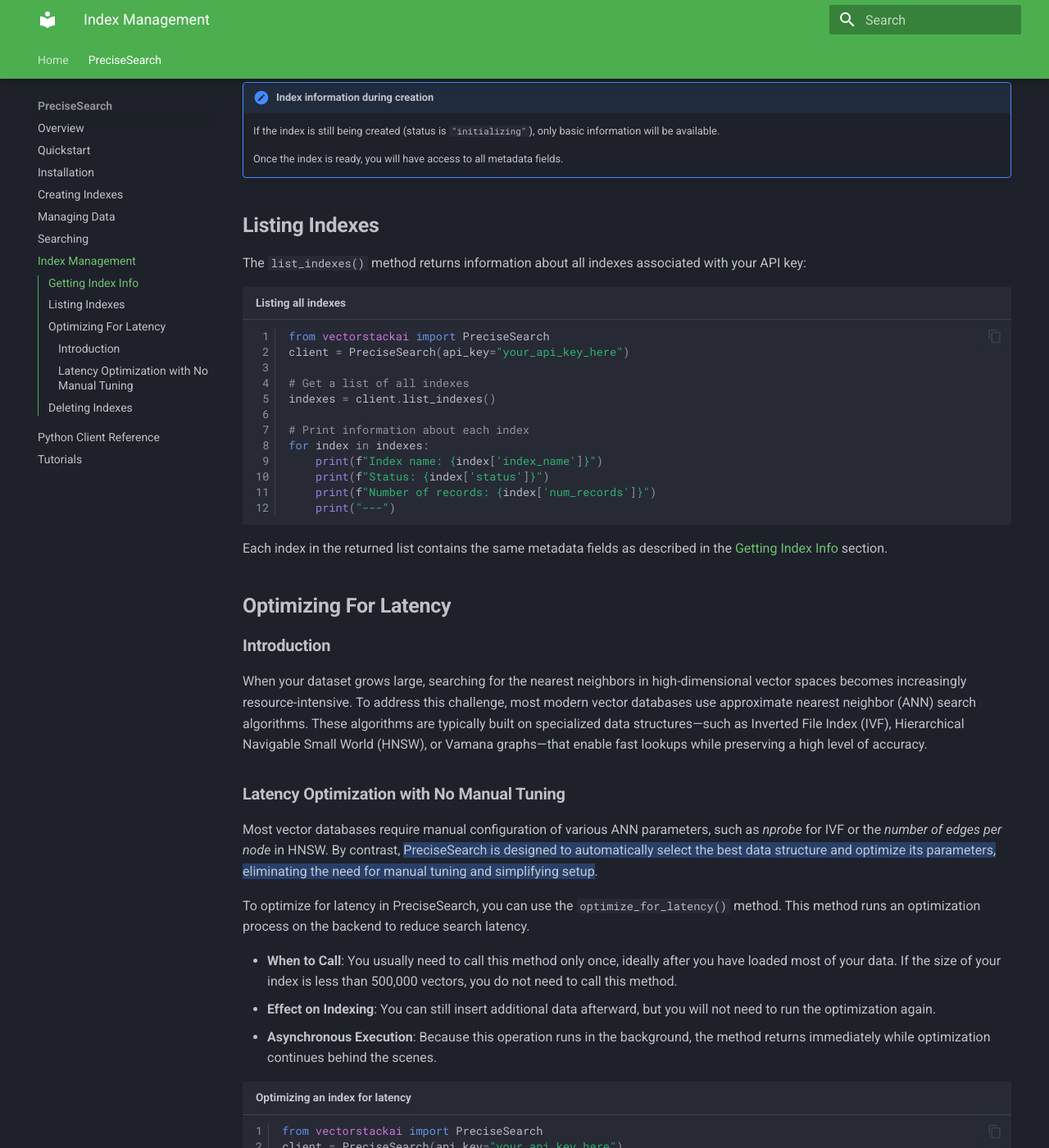
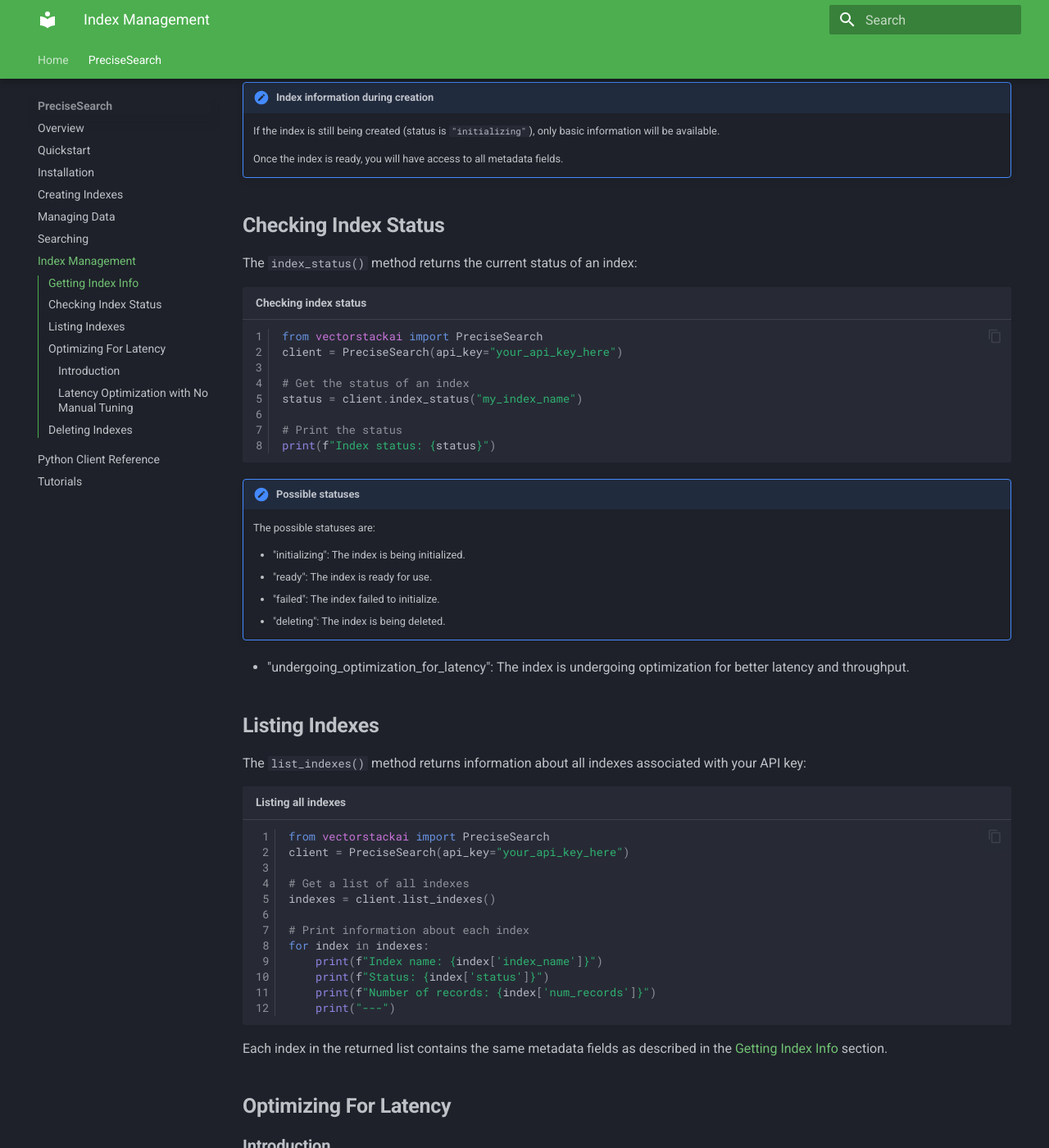
Before and after one commit to vectorstack-ai/vectorstackai-python, an MkDocs documentation site: the page built from docs/precise_search/how_to_guides/index-management.md, in a window 1280 px wide and 1400 px high, scrolled down 1374 px. Shown: the whole window at 82% size. Built offline with MkDocs 1.6.1 and Material for MkDocs 9.7.7, drawn with Linux system fonts in a browser that asks for light colours; plug-ins that fetch from the network failed and are left out.

Commit message:
added dedicated index_status function to PreciseSearch client

````diff
--- a/docs/precise_search/how_to_guides/index-management.md
+++ b/docs/precise_search/how_to_guides/index-management.md
@@ -51,6 +51,29 @@
     If the index is still being created (status is `"initializing"`), only basic information will be available.
 
     Once the index is ready, you will have access to all metadata fields.
+
+## **Checking Index Status**
+The `index_status()` method returns the current status of an index:
+
+```python title="Checking index status" linenums="1"
+from vectorstackai import PreciseSearch
+client = PreciseSearch(api_key="your_api_key_here")
+
+# Get the status of an index
+status = client.index_status("my_index_name")
+
+# Print the status
+print(f"Index status: {status}")
+```
+
+!!! Note "Possible statuses"
+    The possible statuses are:
+
+    - "initializing": The index is being initialized.
+    - "ready": The index is ready for use.
+    - "failed": The index failed to initialize.
+    - "deleting": The index is being deleted.
+- "undergoing_optimization_for_latency": The index is undergoing optimization for better latency and throughput.
 
 ## **Listing Indexes**
 The `list_indexes()` method returns information about all indexes associated with your API key:
````
Also changed, not shown: docs/precise_search/quickstart.md (+1 -1 lines), docs/precise_search/reference.md (+2 -0 lines), 6 other files.
